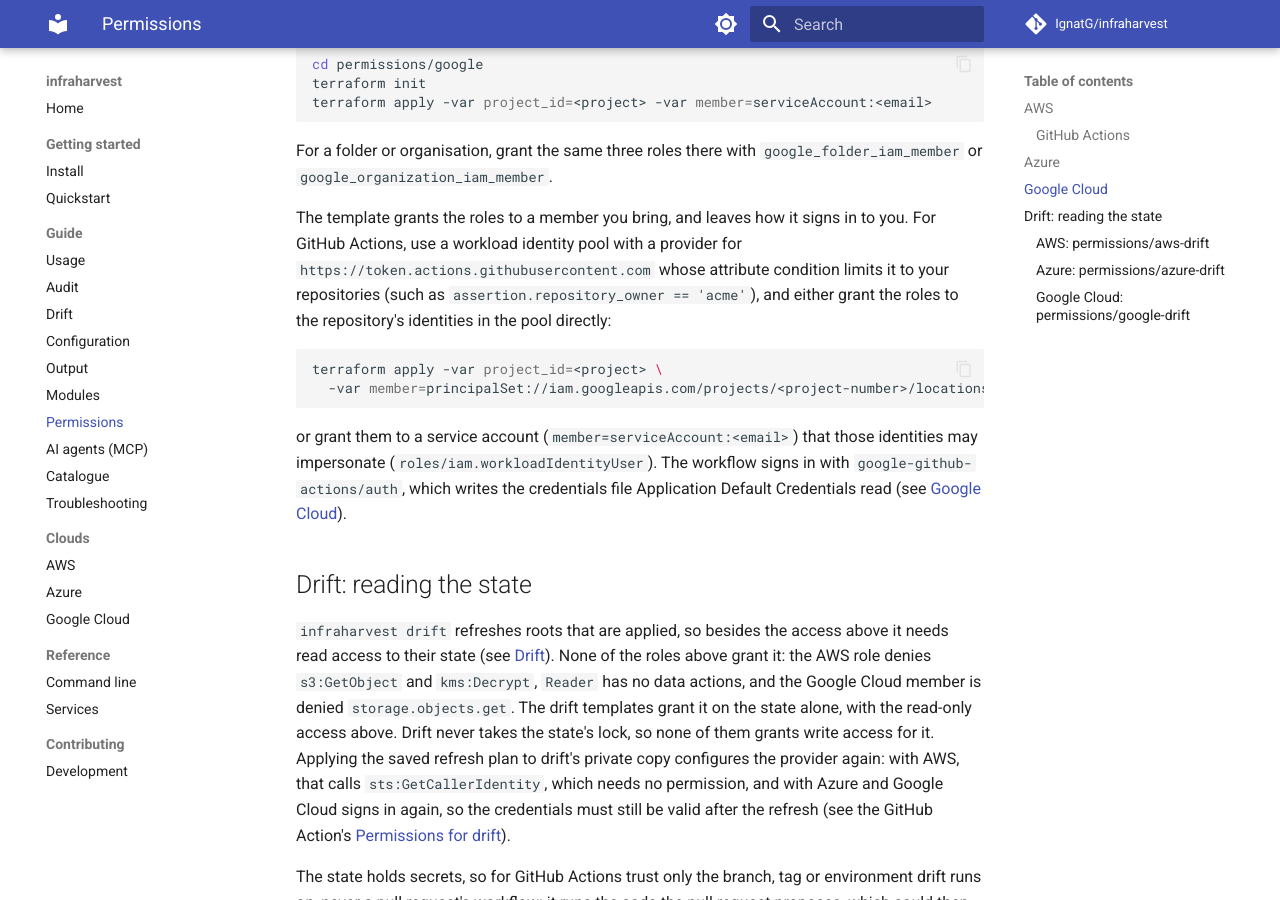
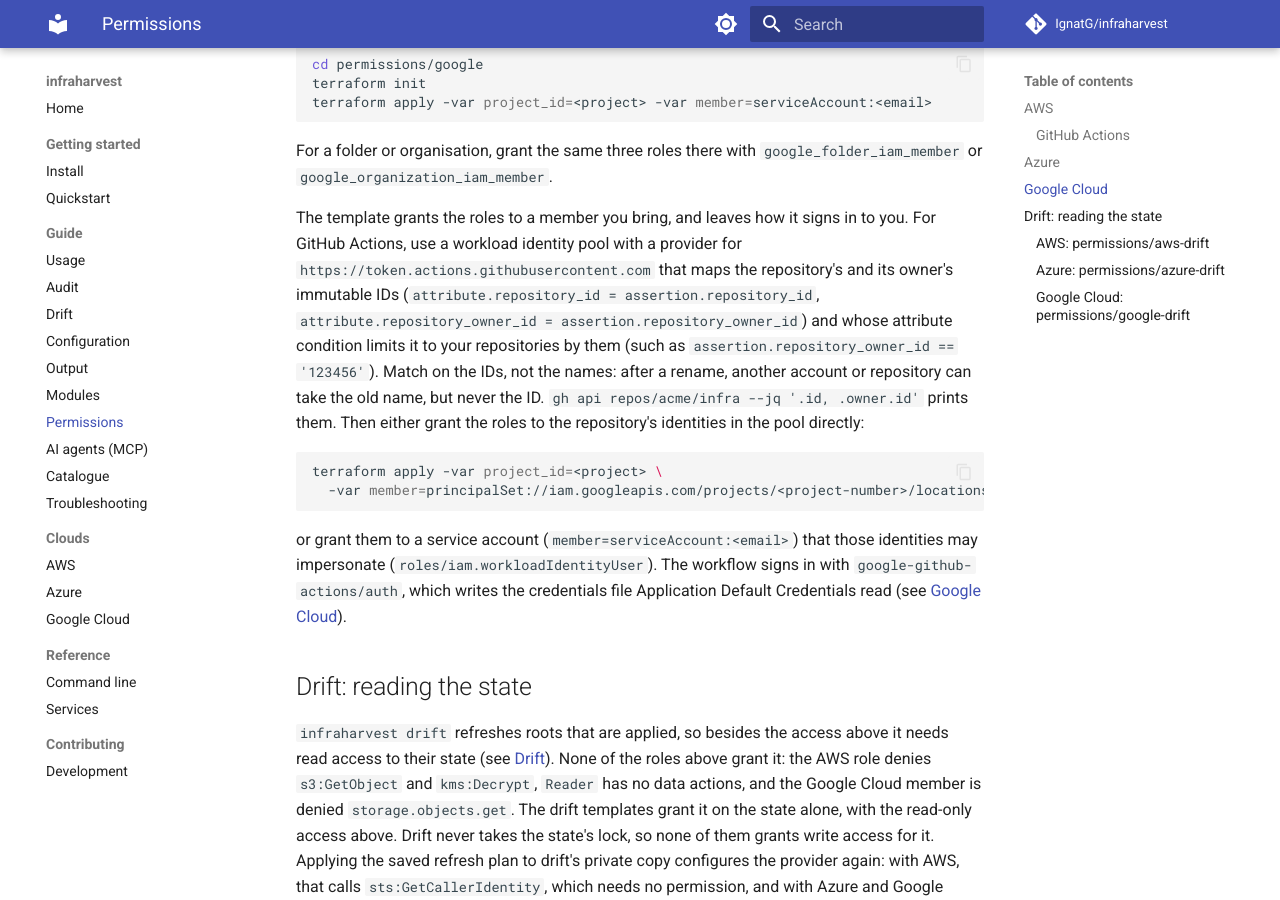
Before and after one commit to IgnatG/infraharvest, an MkDocs documentation site: the page built from docs/permissions.md, in a window 1280 px wide and 900 px high, scrolled down 3930 px. Built offline with MkDocs 1.6.1 and Material for MkDocs 9.7.7, drawn with Linux system fonts in a browser that asks for light colours; comment, search, counter and statistics services are not loaded.

Commit message:
docs(permissions): bind the Google Cloud GitHub Actions example to repository and owner IDs

````diff
--- a/docs/permissions.md
+++ b/docs/permissions.md
@@ -84,11 +84,11 @@ terraform apply -var project_id=<project> -var member=serviceAccount:<email>
 
 For a folder or organisation, grant the same three roles there with `google_folder_iam_member` or `google_organization_iam_member`.
 
-The template grants the roles to a member you bring, and leaves how it signs in to you. For GitHub Actions, use a workload identity pool with a provider for `https://token.actions.githubusercontent.com` whose attribute condition limits it to your repositories (such as `assertion.repository_owner == 'acme'`), and either grant the roles to the repository's identities in the pool directly:
+The template grants the roles to a member you bring, and leaves how it signs in to you. For GitHub Actions, use a workload identity pool with a provider for `https://token.actions.githubusercontent.com` that maps the repository's and its owner's immutable IDs (`attribute.repository_id = assertion.repository_id`, `attribute.repository_owner_id = assertion.repository_owner_id`) and whose attribute condition limits it to your repositories by them (such as `assertion.repository_owner_id == '123456'`). Match on the IDs, not the names: after a rename, another account or repository can take the old name, but never the ID. `gh api repos/acme/infra --jq '.id, .owner.id'` prints them. Then either grant the roles to the repository's identities in the pool directly:
 
 ```sh
 terraform apply -var project_id=<project> \
-  -var member=principalSet://iam.googleapis.com/projects/<project-number>/locations/global/workloadIdentityPools/<pool>/attribute.repository/acme/infra
+  -var member=principalSet://iam.googleapis.com/projects/<project-number>/locations/global/workloadIdentityPools/<pool>/attribute.repository_id/456789
 ```
 
 or grant them to a service account (`member=serviceAccount:<email>`) that those identities may impersonate (`roles/iam.workloadIdentityUser`). The workflow signs in with `google-github-actions/auth`, which writes the credentials file Application Default Credentials read (see [Google Cloud](google.md)).
````
Also changed, not shown: 1 other file.
